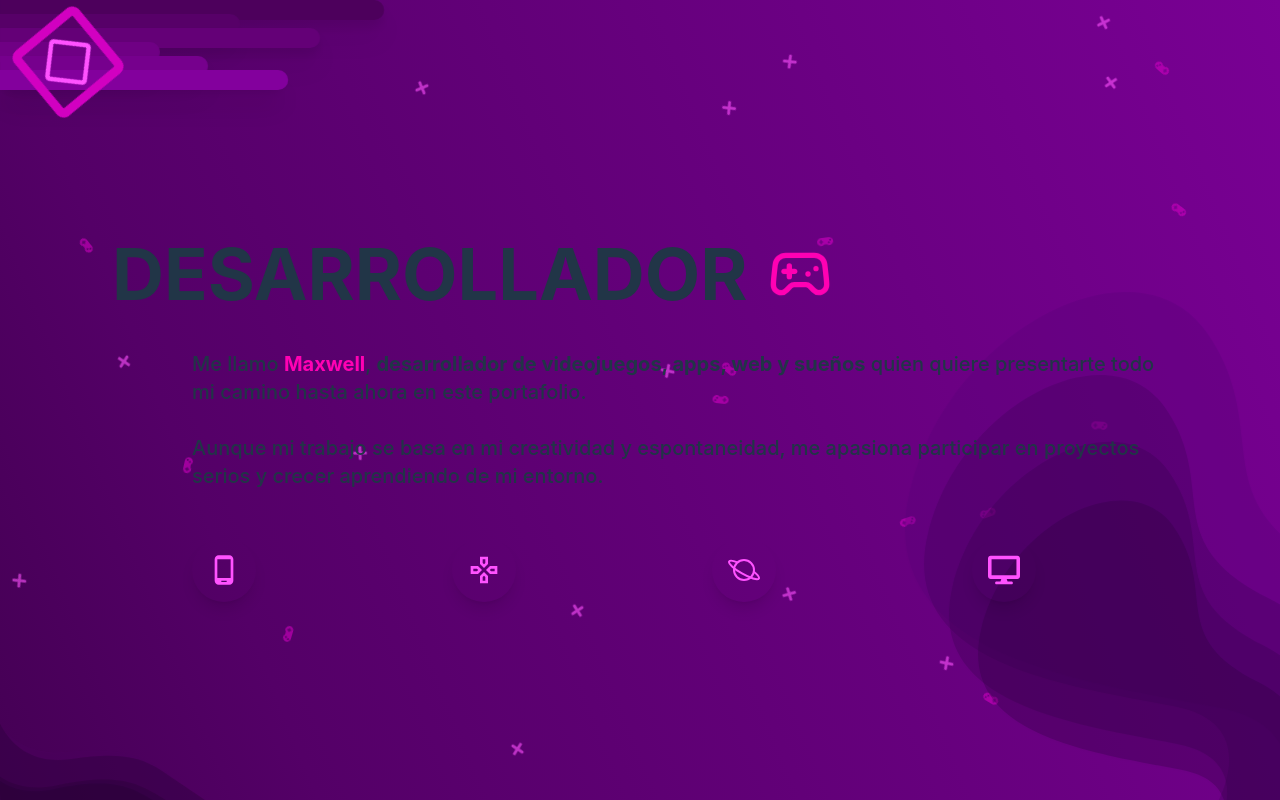
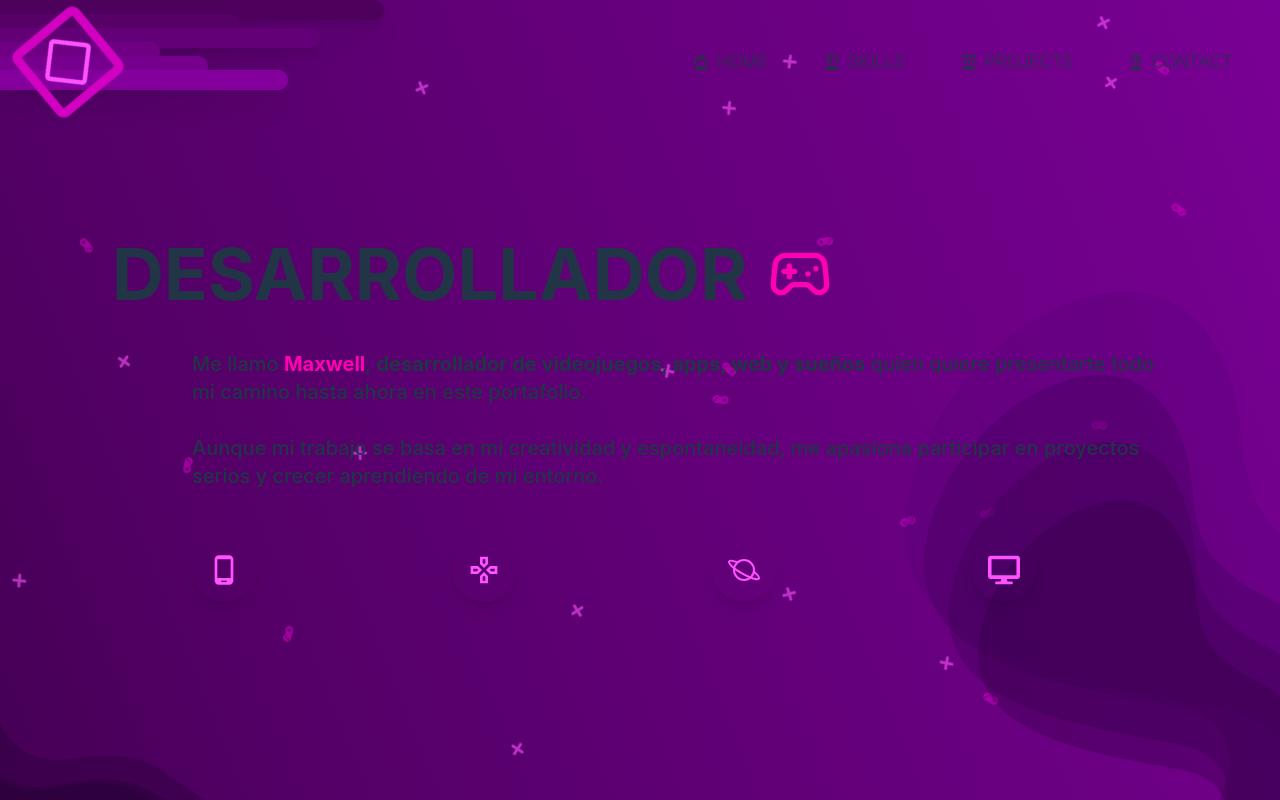
Before and after one commit to deadmasacre48/MiPortafolio, a React (Vite) app: page / in a window 1280 px wide. Shown: the top 800 px of the page. Built offline with nearby package versions, Linux system fonts and the light colour scheme.

Commit message:
no se que poner

```diff
--- a/src/App.jsx
+++ b/src/App.jsx
@@ -7,7 +7,7 @@ import AboutPage from "./pages/about/About";
 import FloatingIcons from "./components/decoration/FloatingIcon";
 import AbstractShapes from "./components/decoration/Shapes";
 import AnimatedLines from "./components/decoration/AnimatedLines";
-import Navbar from "./components/menu/navbar";
+import NavbarMenu from "./components/menu/Navbar";
 
 const App = () => {
   const fade = useSpring({ opacity: 1, from: { opacity: 0 } });
@@ -25,6 +25,7 @@ const App = () => {
         </div>
       </div>
       <div className="relative z-10">
+        <NavbarMenu />
         <section id="home" className="min-h-screen">
           <HomePage />
         </section>
--- a/src/components/menu/Navbar.jsx
+++ b/src/components/menu/Navbar.jsx
@@ -9,6 +9,193 @@ import {
 } from "react-icons/fa6";
 import { FaTimes } from "react-icons/fa";
 
-function Navbar() {}
+function NavbarMenu() {
+  const [hoveredItem, setHoveredItem] = useState(null);
+  const [activeSection, setActiveSection] = useState(0);
+  const [isOpen, setIsOpen] = useState(false);
+  const [isMobile, setIsMobile] = useState(false);
 
-export default Navbar;
+  useEffect(() => {
+    const checkMobile = () => {
+      setIsMobile(window.innerWidth < 768);
+      if (window.innerWidth >= 768) {
+        setIsOpen(false);
+      }
+    };
+
+    checkMobile();
+    window.addEventListener("resize", checkMobile);
+    return () => window.removeEventListener("resize", checkMobile);
+  }, []);
+
+  useEffect(() => {
+    const sections = ["home", "skills", "projects", "contact"].map((id) =>
+      document.getElementById(id)
+    );
+
+    const observerOptions = {
+      root: null,
+      rootMargin: "-50% 0px",
+      threshold: 0,
+    };
+
+    const observerCallback = (entries) => {
+      entries.forEach((entry) => {
+        if (entry.isIntersecting) {
+          const index = sections.findIndex(
+            (section) => section === entry.target
+          );
+          setActiveSection(index);
+        }
+      });
+    };
+
+    const observer = new IntersectionObserver(
+      observerCallback,
+      observerOptions
+    );
+    sections.forEach((section) => {
+      if (section) observer.observe(section);
+    });
+
+    return () =>
+      sections.forEach((section) => {
+        if (section) observer.unobserve(section);
+      });
+  }, []);
+
+  const navItems = [
+    { icon: FaRegChessKing, text: "HOME", id: "home" },
+    { icon: FaRegChessKnight, text: "SKILLS", id: "skills" },
+    { icon: FaRegChessRook, text: "PROJECTS", id: "projects" },
+    { icon: FaRegChessBishop, text: "CONTACT", id: "contact" },
+  ];
+
+  const scrollToSection = (id) => {
+    const element = document.getElementById(id);
+    if (element) {
+      const navHeight = 80;
+      const elementPosition = element.getBoundingClientRect().top;
+      const offsetPosition = elementPosition + window.pageYOffset - navHeight;
+
+      window.scrollTo({
+        top: offsetPosition,
+        behavior: "smooth",
+      });
+    }
+  };
+
+  const menuVariants = {
+    open: {
+      opacity: 1,
+      y: 0,
+      transition: {
+        duration: 0.3,
+        staggerChildren: 0.1,
+      },
+    },
+    closed: {
+      opacity: 0,
+      y: -20,
+      transition: {
+        duration: 0.3,
+      },
+    },
+  };
+
+  const itemVariants = {
+    open: {
+      opacity: 1,
+      x: 0,
+    },
+    closed: {
+      opacity: 0,
+      x: -20,
+    },
+  };
+
+  return (
+    <motion.nav
+      initial={{ opacity: 0, y: -20 }}
+      animate={{ opacity: 1, y: 0 }}
+      transition={{ duration: 0.5 }}
+      className="fixed top-0 right-0 z-50 font-sans w-full md:w-auto"
+    >
+      {isMobile && (
+        <motion.button
+          onClick={() => setIsOpen(!isOpen)}
+          className="absolute top-4 right-4 text-white p-2 z-50"
+          whileHover={{ scale: 1.1 }}
+          whileTap={{ scale: 0.9 }}
+        >
+          {isOpen ? <FaTimes size={24} /> : <FaBars size={24} />}
+        </motion.button>
+      )}
+
+      <AnimatePresence>
+        {(!isMobile || isOpen) && (
+          <motion.div
+            variants={menuVariants}
+            initial="closed"
+            animate="open"
+            exit="closed"
+            className={`
+              ${
+                isMobile
+                  ? "flex flex-col bg-black/90 backdrop-blur-sm min-h-screen w-full pt-16"
+                  : "flex flex-row space-x-14 p-12"
+              }
+            `}
+          >
+            {navItems.map((item, index) => (
+              <motion.div
+                key={item.text}
+                variants={itemVariants}
+                onHoverStart={() => setHoveredItem(index)}
+                onHoverEnd={() => setHoveredItem(null)}
+                onClick={() => {
+                  scrollToSection(item.id);
+                  console.log("item.id", item.id);
+                  setActiveSection(index);
+                  if (isMobile) setIsOpen(false);
+                }}
+                className={`
+                  group cursor-pointer flex flex-col items-center
+                  ${isMobile ? "my-4" : ""}
+                `}
+                whileHover={{ scale: 1.05 }}
+                transition={{ type: "spring", stiffness: 400, damping: 17 }}
+              >
+                <div className="flex items-center">
+                  <item.icon className="mr-2 text-white fill-white" size={16} />
+                  <span className="text-lg font-light text-white no-underline">
+                    {item.text}
+                  </span>
+                </div>
+                <div className="relative w-full">
+                  <motion.div
+                    className="h-0.5 bg-white mt-1 absolute w-full"
+                    initial={{ scaleX: 0 }}
+                    animate={{ scaleX: hoveredItem === index ? 1 : 0 }}
+                    transition={{ duration: 0.2 }}
+                  />
+                  <motion.div
+                    className="h-0.5 bg-white mt-1"
+                    initial={{ scaleX: 0 }}
+                    animate={{
+                      scaleX: activeSection === index ? 1 : 0,
+                      opacity: activeSection === index ? 1 : 0,
+                    }}
+                    transition={{ duration: 0.3 }}
+                  />
+                </div>
+              </motion.div>
+            ))}
+          </motion.div>
+        )}
+      </AnimatePresence>
+    </motion.nav>
+  );
+}
+
+export default NavbarMenu;
```
